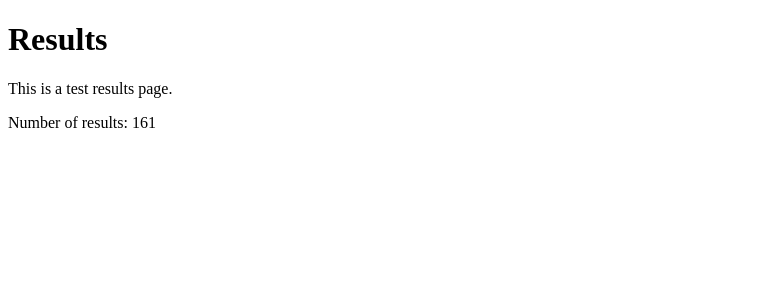
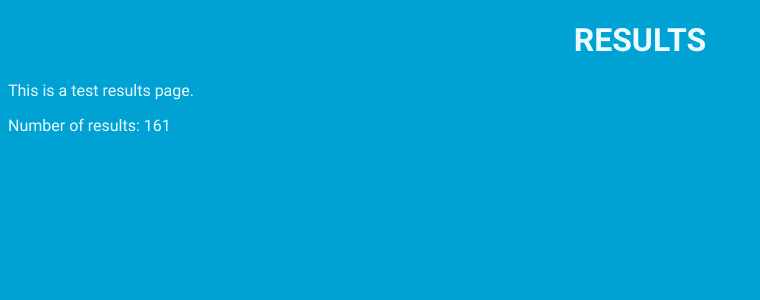
Before and after one commit to daydreaming-experiment/daydreaming-the-app.net, a Jekyll site: the page results/device/index.html, which Jekyll copies as it is, in a window 1280 px wide. Shown: the top 300 px of the page, without its empty margins (0-760 px from the left). Built offline with Jekyll 4.4.1, drawn with Linux system fonts in a browser that asks for light colours; Markdown is read by kramdown in place of the engine named in the settings.

Commit message:
Start formatting results page

```diff
--- a/results/device/index.html
+++ b/results/device/index.html
@@ -10,7 +10,7 @@
 <body>
 
   <div id="main">
-    <h1>Results</h1>
+    <h1 class="title">Results</h1>
     <p>This is a test results page.</p>
   </div>
   <div class="chart">
--- a/results/device/main.css
+++ b/results/device/main.css
@@ -6,3 +6,35 @@
   margin: 1px;
   color: white;
 }
+
+
+/*
+ * UI white test: #EBFBFF
+ * UI blue background: #00A2D4
+ */
+
+body {
+  font-family: Roboto, sans-serif;
+  background-color: #00A2D4;
+  color: #EBFBFF;
+}
+
+h1.title {
+  text-align: center;
+  font-weight: bold;
+  text-transform: uppercase;
+}
+
+@font-face {
+  font-family: 'Roboto';
+  font-style: normal;
+  font-weight: 400;
+  src: local('Roboto Regular'), local('Roboto-Regular'), url(/static/fonts/Roboto.woff) format('woff');
+}
+
+@font-face {
+  font-family: 'Roboto';
+  font-style: normal;
+  font-weight: 700;
+  src: local('Roboto Bold'), local('Roboto-Bold'), url(/static/fonts/Roboto-Bold.woff) format('woff');
+}
```
Also changed, not shown: static/fonts/Roboto-Bold.woff (added), static/fonts/Roboto.woff (added).
